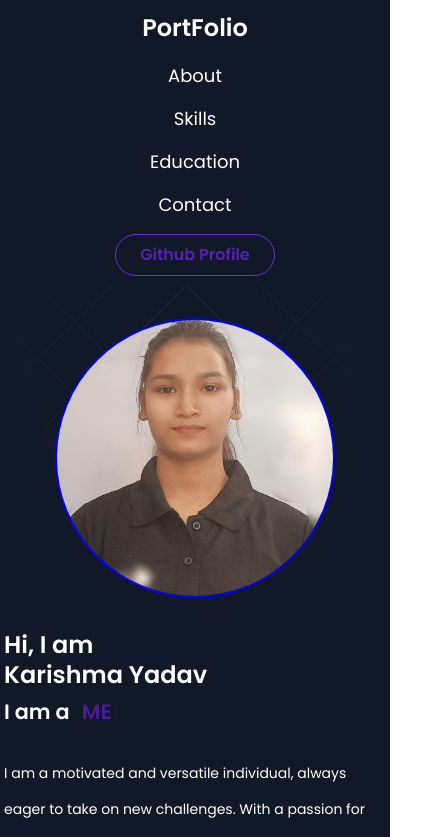
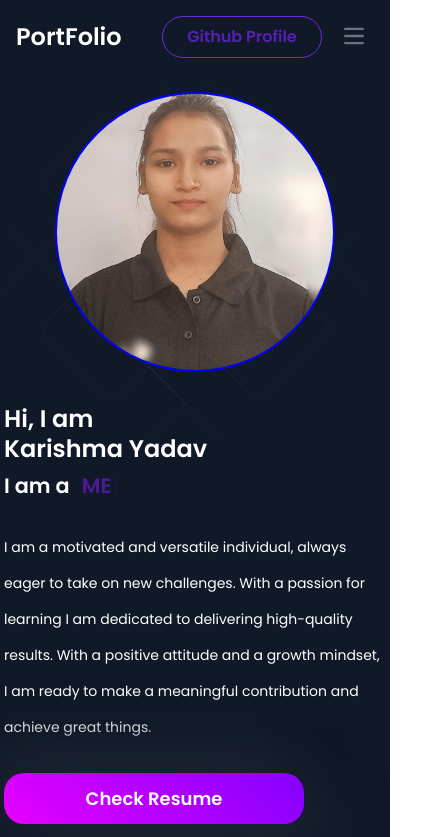
Before and after one commit to KarishmaGR/Portfolio, a React (Create React App) app: page / in a window 390 px wide. Shown: the top 837 px of the page, 435 px wide, since content can reach past the window. Built offline with nearby package versions, Linux system fonts and the light colour scheme.

Commit message:
menu added

```diff
--- a/src/App.js
+++ b/src/App.js
@@ -28,6 +28,7 @@ const Wrapper = styled.div`
       rgba(0, 70, 209, 0.15) 100%
     );
   width: 100%;
+  overflow-x: hidden;
   clip-path: polygon(0 0, 100% 0, 100% 100%, 30% 98%, 0 100%);
 `;
 
@@ -35,10 +36,10 @@ const App = () => {
   const [openModal, setOpenModal] = useState({ state: false, project: null });
   console.log(openModal);
   return (
-    <div className=" bg-gray-950">
+    <div className=" bg-gray-950 ">
       <Router>
         <NavbarM></NavbarM>
-        <Body className=" bg-gray-900">
+        <Body className=" bg-gray-900 ">
           <Herosection />
           <Wrapper>
             <Skill />
--- a/src/component/Contact/index.js
+++ b/src/component/Contact/index.js
@@ -1,11 +1,9 @@
 const index = () => {
   return (
-    <div id="#contact" className=" flex items-center flex-col ">
+    <div id="contact" className=" flex items-center flex-col ">
       <h1 className="text-4xl text-white ">Contact Info</h1>
       <div className=" mt-10 sm:w-[100%] w-[50%] flex flex-col items-center mb-10 gap-3 py-7 bg-gray-900 shadow-md shadow-black text-white rounded-md ">
-        <div>
-          Email :<a href="#contact"> karishmasvryadav@gmail.com</a>
-        </div>
+        <div>Email : karishmasvryadav@gmail.com</div>
         <div>Add : Boisar Palghar Maharashtra - 401501</div>
       </div>
     </div>
--- a/src/component/HeroSection/Herosection.jsx
+++ b/src/component/HeroSection/Herosection.jsx
@@ -61,9 +61,9 @@ const ResumeButton = styled.a`
 
 const Herosection = () => {
   return (
-    <div id="about" className="flex  justify-center z-0">
+    <div id="about" className="flex  py-10 justify-center z-0">
       <div className="clip-polygon  flex  overflow-hidden justify-end relative sm:px-1   py-8  px-28 ">
-        <div className=" absolute  flex justify-center bottom-0  w-[100%]   right-0  overflow-hidden   top-[5%] left-[30%]  sm:left-[10%] sm:-top-[10%] -translate-x-12 -translate-y-10">
+        <div className=" absolute  flex justify-center bottom-0  w-[100%]   right-0  overflow-hidden   top-[5%] left-[30%]  sm:left-[10%] sm:-bottom-[10%] -translate-x-12 -translate-y-10">
           <HeroBgAnimation />
         </div>
         <div className="  flex justify-between   sm:flex-col-reverse  sm:mb-6 sm:justify-center sm:items-center sm:gap-8 items-center w-[100vw]">
--- a/src/component/Navbar/NavbarM.jsx
+++ b/src/component/Navbar/NavbarM.jsx
@@ -1,7 +1,8 @@
 // import { Link } from "react-router-dom";
 import styled from "styled-components";
+import { useState } from "react";
 const Nav = styled.div`
-  height: 80px;
+  height: 74px;
   display: flex;
   align-items: center;
   justify-content: center;
@@ -9,49 +10,82 @@ const Nav = styled.div`
   position: sticky;
   top: 0;
   z-index: 10;
+  margine-bottom: 2rem;
   @media (max-width: 960px) {
     trastion: 0.8s all ease;
     height: auto;
     padding: 10px 0;
   }
 `;
-const NavbarContainer = styled.div`
-  display: flex;
-  justify-content: space-between;
-  align-items: center;
-  height: 60px;
-  z-index: 1;
-  width: 100vw;
-  @media (max-width: 960px) {
-    flex-direction: column;
-    height: fit-content;
-    gap: 1rem;
-  }
-`;
+
 const NavbarM = () => {
+  const [isOpen, setIsOpen] = useState(false);
+
+  const toggleMenu = () => {
+    setIsOpen(!isOpen);
+    console.log(isOpen);
+  };
+
   return (
-    <Nav className="bg-gray-900">
-      <NavbarContainer className="px-28">
-        <div>
-          <span className="self-center  text-white whitespace-nowrap text-2xl font-semibold dark:text-white">
+    <Nav>
+      <nav className="bg-gray-900 min-h-max fixed w-full z-20 top-0 start-0 border-b border-gray-900 ">
+        <div className="max-w-screen-xl flex flex-wrap items-center justify-between mx-auto p-4">
+          <span className="self-center text-2xl font-semibold whitespace-nowrap text-white">
             PortFolio
           </span>
+
+          <div className="flex md:order-2 space-x-3 md:space-x-0 rtl:space-x-reverse">
+            <button
+              type="button"
+              className="bg-grey-900 border py-2 text-purple-800 hover:text-white font-semibold active:text-white w-40 px-6 transition-all duration-700 ease-in-out rounded-3xl border-purple-700 hover:bg-purple-800 active:bg-purple-800"
+            >
+              Github Profile
+            </button>
+            <button
+              onClick={toggleMenu}
+              data-collapse-toggle="navbar-sticky"
+              type="button"
+              className="inline-flex items-center p-2 w-10 h-10 justify-center text-sm text-gray-500 rounded-lg md:hidden hover:bg-gray-900  "
+              aria-controls="navbar-sticky"
+              aria-expanded="false"
+            >
+              <svg
+                className="w-5 h-5"
+                aria-hidden="true"
+                xmlns="http://www.w3.org/2000/svg"
+                fill="none"
+                viewBox="0 0 17 14"
+              >
+                <path
+                  stroke="currentColor"
+                  stroke-linecap="round"
+                  stroke-linejoin="round"
+                  stroke-width="2"
+                  d="M1 1h15M1 7h15M1 13h15"
+                />
+              </svg>
+            </button>
           </div>
-
-        <div className="min-w-[30rem] ">
-          <ul className="flex justify-between sm:flex-col sm:gap-4 items-center">
+          <div
+            className={`items-center justify-between min-h-max  w-full md:flex md:w-auto md:order-1 ${
+              isOpen ? "flex" : "hidden"
+            }`}
+            id="navbar-sticky"
+          >
+            <ul className="flex flex-col p-4 md:p-0 mt-4 font-medium border border-gray-900 rounded-lg bg-gray-900 md:space-x-8 rtl:space-x-reverse md:flex-row md:mt-0 md:border-0 ">
               <li>
                 <a
-                href="#about"
-                className="text-white text-lg  active:text-purple-800 hover:text-purple-800 transition-all duration-500 ease-in-out"
+                  href="about"
+                  className="block py-2 px-3 text-gray-100 rounded hover:text-purple-800"
+                  aria-current="page"
                 >
                   About
                 </a>
               </li>
               <li>
                 <a
-                href="#skill"
-                className="text-white text-lg active:text-purple-800 hover:text-purple-800 transition-all duration-500 ease-in-out"
+                  href="#skills"
+                  className="block py-2 px-3 text-gray-100 rounded hover:text-purple-800   "
                 >
                   Skills
                 </a>
@@ -59,7 +93,7 @@ const NavbarM = () => {
               <li>
                 <a
                   href="#education"
-                className="text-white text-lg active:text-purple-800 hover:text-purple-800 transition-all duration-500 ease-in-out"
+                  className="block py-2 px-3 text-gray-100 rounded hover:text-purple-800"
                 >
                   Education
                 </a>
@@ -67,22 +101,15 @@ const NavbarM = () => {
               <li>
                 <a
                   href="#contact"
-                className="text-white text-lg active:text-purple-800 hover:text-purple-800 transition-all duration-500 ease-in-out"
+                  className="block py-2 px-3 text-gray-100 rounded hover:text-purple-800"
                 >
                   Contact
                 </a>
               </li>
             </ul>
           </div>
-
-        <div>
-          <button className="bg-grey-900 border py-2 text-purple-800 hover:text-white font-semibold active:text-white w-40 px-6 transition-all duration-700 ease-in-out rounded-3xl border-purple-700 hover:bg-purple-800 active:bg-purple-800">
-            <a href="https://github.com/KarishmaGR" className=" ">
-              Github Profile
-            </a>
-          </button>
         </div>
-      </NavbarContainer>
+      </nav>
     </Nav>
   );
 };
```
Lines whose indentation alone changed are shown as unchanged.
